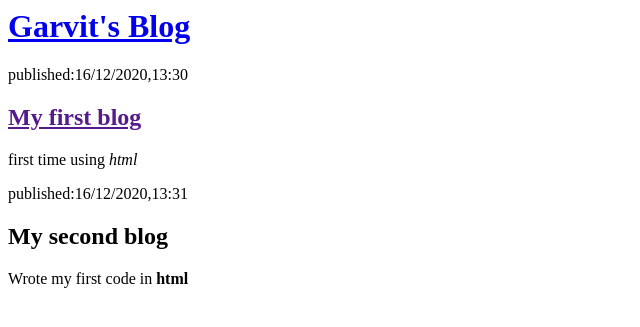
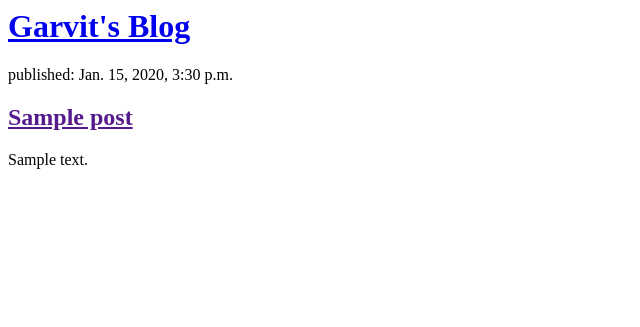
Before and after one commit to garvittyagi/my-first-blog, a Django app: page / in a window 1280 px wide. Shown: the top 327 px of the page, without its empty margins (0-640 px from the left). Run offline with Django 3.2, Linux system fonts and the light colour scheme; tables that the repository leaves empty hold one stand-in row (values such as "Sample post").

Commit message:
Modified templates

```diff
--- a/blog/templates/blog/post_list.html
+++ b/blog/templates/blog/post_list.html
@@ -6,17 +6,12 @@
     <div>
         <h1><a href="/">Garvit's Blog</a></h1>
     </div>
-
-    <div>
-        <p>published:16/12/2020,13:30</p>
-        <h2><a href="">My first blog</a></h2>
-        <p>first time using <em>html</em></p>
-    </div>
-
-    <div>
-        <p>published:16/12/2020,13:31</p>
-        <h2>My second blog</h3>
-        <p>Wrote my first code in <strong>html</strong></p>
-    </div>
+    {% for post in posts %}
+        <div>
+            <p>published: {{ post.published_date }}</p>
+            <h2><a href="">{{ post.title }}</a></h2>
+            <p>{{ post.text|linebreaksbr }}</p>
+        </div>
+    {% endfor %}
 </body>
 </html>
--- a/blog/views.py
+++ b/blog/views.py
@@ -1,4 +1,7 @@
 from django.shortcuts import render
+from .models import Post
+from django.utils import timezone
 def post_list(request):
-    return render(request, 'blog/post_list.html', {})
+    posts = Post.objects.filter(published_date__lte=timezone.now()).order_by('published_date')
+    return render(request, 'blog/post_list.html',{'posts': posts})
 # Create your views here.
```
